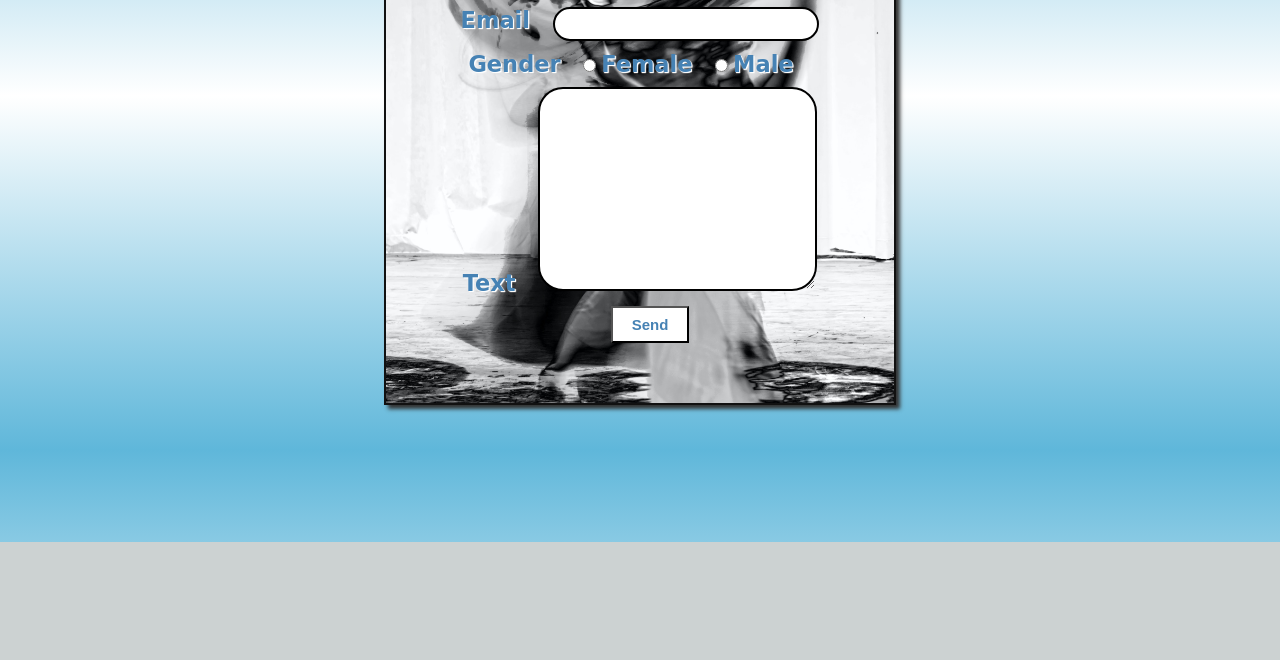
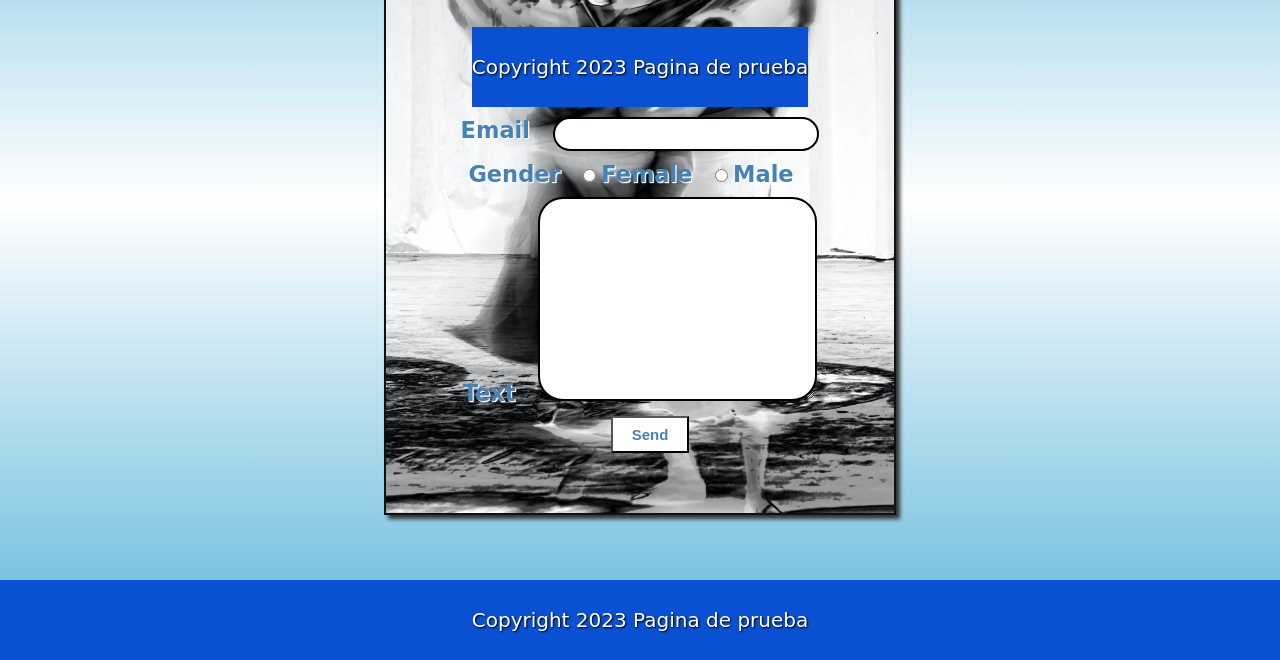
Before and after one commit to JMFleitas/Page_BuenosAires, a plain HTML site: page form.html in a window 1280 px wide. Shown: the part 258-918 px from the top of the page. Before the commit the page ends 800 px from the top, so only its background shows below. Drawn offline with Linux system fonts and the light colour scheme; a web font is replaced by a local one.

Commit message:
agregar footer

```diff
--- a/form.html
+++ b/form.html
@@ -23,6 +23,9 @@
             <label for="nombre">Name</label>
             <input class="inp" type="text" name="nombre" id="nombreInput" required>
         </div>
+        <footer class="footer">
+            <h1>Copyright 2023 Pagina de prueba</h1>
+          </footer>
 
         <div>
             <label for="email">Email</label>
@@ -46,5 +49,8 @@
         <input type="submit" value="Send" class="btn_send">
 
     </form>
+    <footer class="footer">
+        <h1>Copyright 2023 Pagina de prueba</h1>
+      </footer>
 </body>
 </html>
--- a/index.css
+++ b/index.css
@@ -24,6 +24,7 @@ body{
     background-image: var(--gradiente);
     display: flex;
     flex-direction: column;
+    justify-content: space-around;
 }
 html{
     font-size: 10px;
@@ -366,3 +367,20 @@ label{
     font-weight: 600;
 
 }
+.footer{
+    height: 8rem;
+    background-color: #0a50d2;
+    display: flex;
+    align-items: center;
+    justify-content: center;
+    margin-top: 2rem;
+    gap: 2rem;
+}
+.footer h1{
+    font-size: 2rem;
+    font-weight: 400;
+    color: #fff;
+    text-shadow: 1px 1px 2px #000000;
+
+
+}
```
Also changed, not shown: about.html (+3 -0 lines), accommodation.html (+3 -0 lines), entertainment.html (+3 -1 lines), visits_activities.html (+4 -2 lines).
